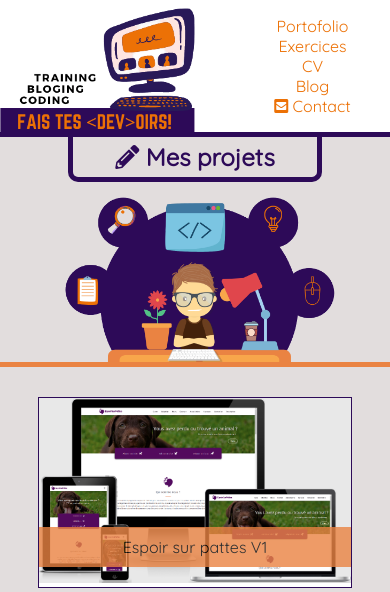
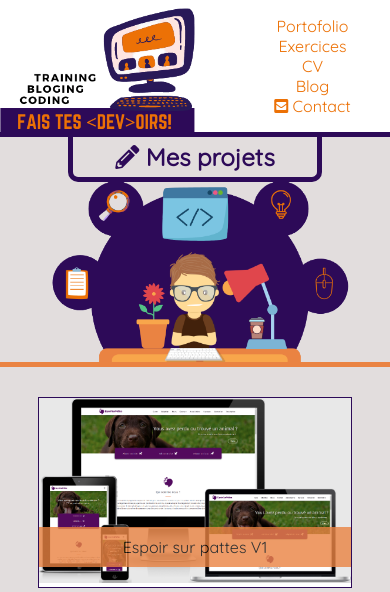
Before and after one commit to MarieCharton/PortofolioV2, a Symfony app: template templates/portofolio.html.twig in a window 390 px wide. Shown: the top 592 px of the page. Run offline with Twig, Linux system fonts and the light colour scheme; the template is opened without the code that fills it, so the values that code supplies are empty; some libraries are stand-ins or nearby versions.

Commit message:
details on responsive

```diff
--- a/public/css/pages/portofolio.css
+++ b/public/css/pages/portofolio.css
@@ -11,6 +11,7 @@
 /*=====TABLETTE=====*/
 @media (min-width: 600px) and (max-width: 1024px) {
     .portofolio-background{
+        background-size: 90%;
         height: 300px;
     }
 }
@@ -18,7 +19,7 @@
 /*=====MOBILE=====*/
 @media (min-width: 0px) and (max-width: 599px) {
     .portofolio-background{
-        background-size: 100%;
+        background-size: 110%;
         height: 180px;
     }
 }
--- a/public/css/pages/training.css
+++ b/public/css/pages/training.css
@@ -11,6 +11,7 @@
 /*=====TABLETTE=====*/
 @media (min-width: 600px) and (max-width: 1024px) {
     .training-background{
+        background-size: 90%;
         height: 300px;
     }
 }
@@ -18,7 +19,7 @@
 /*=====MOBILE=====*/
 @media (min-width: 0px) and (max-width: 599px) {
     .training-background{
-        background-size: 100%;
+        background-size: 110%;
         height: 180px;
     }
 }
```
Also changed, not shown: 1 other file.
